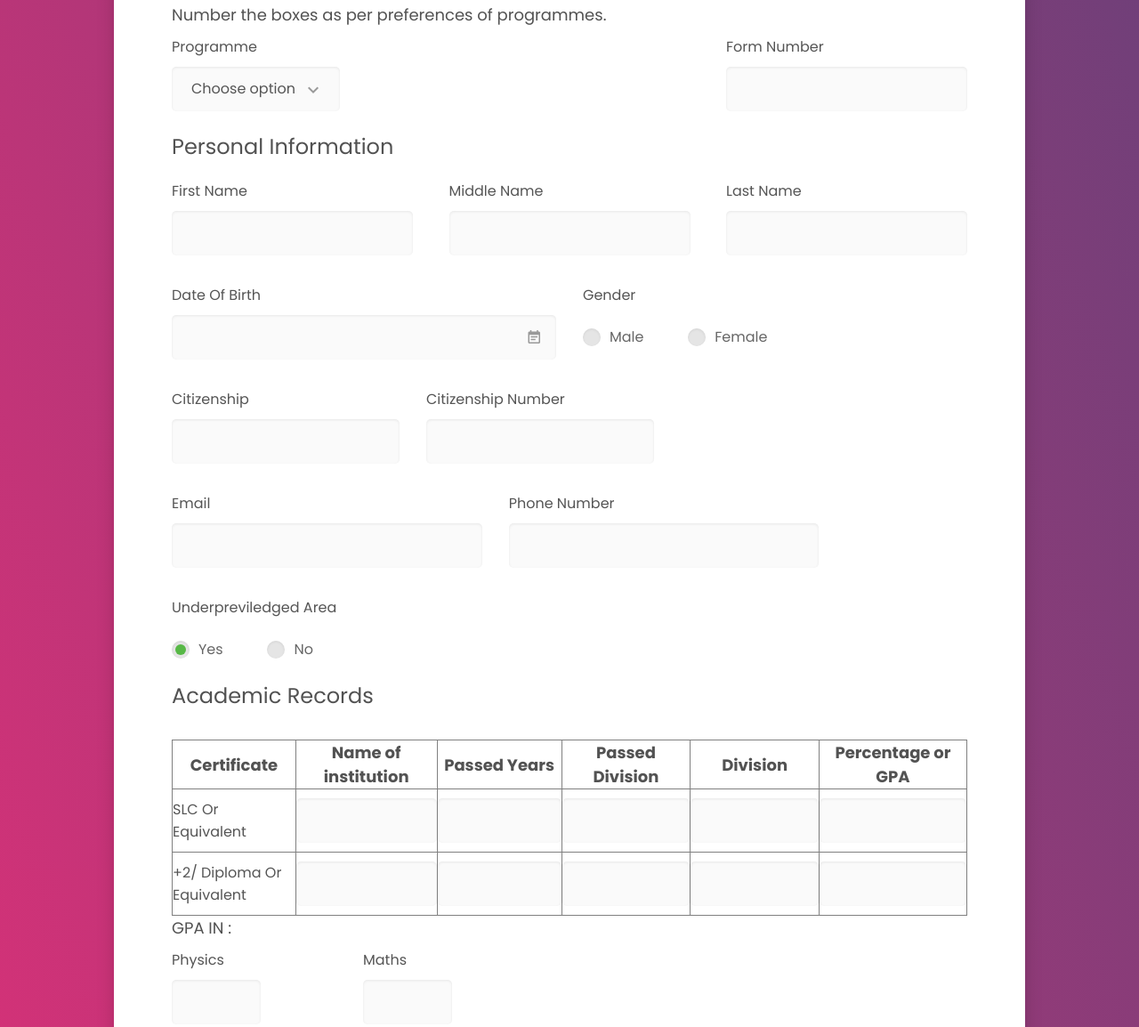
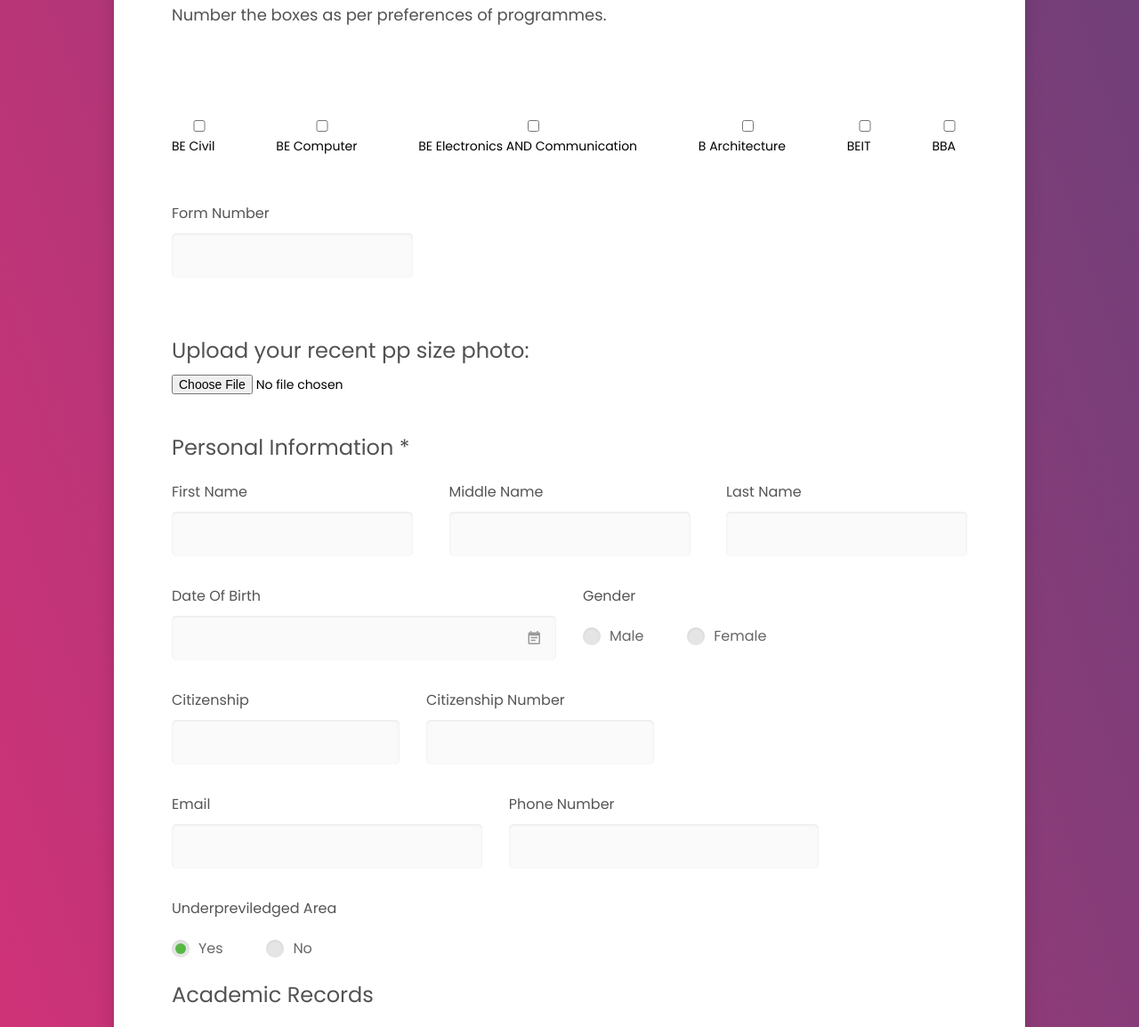
Before and after one commit to asthasharmabhattarai/registration-form, a plain HTML site: page registration-form/index.html in a window 1280 px wide. Shown: the part 229-1383 px from the top of the page at 89% size. Drawn offline with Linux system fonts and the light colour scheme.

Commit message:
index.html v2

```diff
--- a/registration-form/index.html
+++ b/registration-form/index.html
@@ -31,33 +31,42 @@
         <div class="wrapper wrapper--w680">
             <div class="card card-4">
 <div class="card-body">
-                    <h1 class="title">Application Form</h2>
-                    <h7 class="subtitle">Number the boxes as per preferences of programmes. </h3>
+                    <h1 class="title">Application Form</h1>
+                    <h6 class="subtitle">Number the boxes as per preferences of programmes. </h6>
+                    	<br>
+                    	<br>
+                    	<br>
                     <form method="POST">
 
                         	<div class="row row-space">
-                        	<div class="input-group">
-                            <label class="label">Programme</label>
-	                            <div class="rs-select2 js-select-simple select--no-search">
-	                                <select name="subject">
-	                                    <option disabled="disabled" selected="selected">Choose option</option>
-	                                    <option>BEIT</option>
-	                                    <option>BE Computer</option>
-	                                    <option>BE Civil</option>
-	                                    <option>BE Architecture</option>
-	                                    <option>BE Electronics and Communication</option>
-	                                </select>
-	                                <div class="select-dropdown"></div>
-	                            </div>
-                        	</div>
 
+                        	 	<div class="cb1"><input type="checkbox">BE Civil</div>
+								<div class="cb2"><input type="checkbox">BE Computer</div>
+								<div class="cb3"><input type="checkbox">BE Electronics AND Communication</div>
+								<div class="cb4"><input type="checkbox">B Architecture</div>
+								<div class="cb5"><input type="checkbox">BEIT</div>
+								<div class="cb6"><input type="checkbox">BBA</div>
+  							</div>
+
+  							<br>
+  							<br>
+  					<div class="row row-space">
                                 <div class="input-group">
                                     <label class="label">Form Number</label>
-                                    <input class="input--style-4" type="text" name="form">
+                                    <input class="input--style-4" type="number" name="form">
                                 </div>
-                            </div>
+                                </div>
+<br>
+<br>
+                          	<div class ="row row-space" >
+                          	 <label for="img"><h1 class="title">Upload your recent pp size photo:</h1></label>
+								  <input type="file" id="img" name="img" accept="image/*">
 
-                        	<h1 class="title">Personal Information</h2>
+							</div>
+
+					<br>
+					<br>
+                        	<h2 class="title">Personal Information *</h2>
                            <div class="row row-space">
                                 <div class="input-group">
                                     <label class="label">First name</label>
@@ -132,7 +141,7 @@
                            <div class="col-2">
                                 <div class="input-group">
                                     <label class="label">Phone Number</label>
-                                    <input class="input--style-4" type="text" name="phone">
+                                    <input class="input--style-4" type="number" name="phone">
                                 </div>
                           </div>
                           <div class="col-2">
@@ -151,16 +160,16 @@
                                 </div>
                               </div>
                             </div>
-                             <h1 class="title">Academic Records</h2>
+                             <h2 class="title">Academic Records</h2>
                         <div class="row row-space">
-                        <table border="1">
+                        <table border="2">
                         	<tr>
-                        		<th>Certificate</td>
-                        		<th> Name of institution</td>
-                        		<th>Passed Years</td>
-                        		<th>Passed Division</td>
-                        		<th>Division</td>
-                        		<th>Percentage or GPA</td>
+                        		<th>Certificate</th>
+                        		<th> Name of institution</th>
+                        		<th>Passed Years</th>
+                        		<th>Passed Division</th>
+                        		<th>Division</th>
+                        		<th>Percentage or GPA</th>
                         	</tr>
                         	<tr>
 
@@ -169,7 +178,7 @@
                                     <label class="label"> SLC or equivalent</label>
                                 </td>
                                     <td><input class="input--style-4" type="text" name=""></td>
-                                    <td><input class="input--style-4" type="text" name=""></td>
+                                    <td><input class="input--style-4" type="number" name=""></td>
                                     <td><input class="input--style-4" type="text" name=""></td>
                                     <td><input class="input--style-4" type="text" name=""></td>
                                     <td><input class="input--style-4" type="text" name=""></td>
@@ -184,7 +193,7 @@
                                     <label class="label">+2/ Diploma or equivalent</label>
                                 </td>
                                     <td><input class="input--style-4" type="text" name=""></td>
-                                    <td><input class="input--style-4" type="text" name=""></td>
+                                    <td><input class="input--style-4" type="number" name=""></td>
                                     <td><input class="input--style-4" type="text" name=""></td>
                                     <td><input class="input--style-4" type="text" name=""></td>
                                     <td><input class="input--style-4" type="text" name=""></td>
@@ -197,7 +206,8 @@
 						</div>
 
 <div>
-						GPA IN :
+	<br>
+	<br>					GPA IN :
 						<div class="row row-space">
 
                             	<div class = "col-2">
@@ -262,11 +272,11 @@
 
 </div>
 <div>
-                        <h1 class="title">Contact Information</h1>
+                        <h2 class="title">Contact Information</h2>
                            <div class="row row-space">
                                 <div class="input-group">
                                     <label class="label">Telephone Number</label>
-                                    <input class="input--style-4" type="text" name="">
+                                    <input class="input--style-4" type="number" name="">
                                 </div>
 
 
@@ -285,10 +295,10 @@
                                     <label class="label">Current Address</label>
                                     <input class="input--style-4" type="text" name="">
                                 </div>
-</div>
+					</div>
 
 
-                       <div> <h1 class="title">Local Guardian</h1>
+                       <div> <h2 class="title">Local Guardian</h2>
                            <div class="row row-space">
                                 <div class="input-group">
                                     <label class="label">Name</label>
@@ -308,7 +318,7 @@
                                 </div>
                                  <div class="input-group">
                                     <label class="label">Mobile number</label>
-                                    <input class="input--style-4" type="text" name="">
+                                    <input class="input--style-4" type="number" name="">
                                 </div>
 
 
@@ -328,6 +338,7 @@
                                     <label class="label">Organization</label>
                                     <input class="input--style-4" type="text" name="">
                                 </div>
+
                                  <div class="input-group">
                                     <label class="label">Office telephone</label>
                                     <input class="input--style-4" type="text" name="">
@@ -338,7 +349,7 @@
 
 
                         </div>
-                        <h1 class="title">Family Information</h1>
+                        <h2 class="title">Family Information</h2>
                            <div class="row row-space">
                                 <div class="input-group">
                                     <label class="label">Father's Name</label>
@@ -387,7 +398,7 @@
 
                                 <div class="input-group">
                                     <label class="label">Mobile Number</label>
-                                    <input class="input--style-4" type="text" name="">
+                                    <input class="input--style-4" type="number" name="">
                                 </div>
 
     							 <div class="input-group">
@@ -402,12 +413,13 @@
 
                                  <div class="input-group">
                                     <label class="label">Office telephone</label>
-                                    <input class="input--style-4" type="text" name="">
+                                    <input class="input--style-4" type="number" name="">
                                 </div>
                         </div>
 
-                           <div> <table border="1" class="table-curriculum">
-                            	<h2>Extra Curricular Activites</h1>
+                           <div class="table-curriculum">
+                           	<table border="2" >
+                            	<h2>Extra Curricular Activites</h2>
                         	<tr>
                         		<th>Extracurricular Activites</th>
                         		<th>Competence</th>
@@ -436,11 +448,13 @@
                         </table>
 
 						</div>
+						<br>
+						<br>
+						<div class="p-t-15">
+                            <button class="btn btn--radius-2 btn--blue" type="submit">Submit</button>
+                        </div>
 
 
-                        <div class="p-t-15">
-                            <button class="btn btn--radius-2 btn--blue" type="submit">Submit</button>
-                        </div>
                     </form>
                 </div>
             </div>
```
